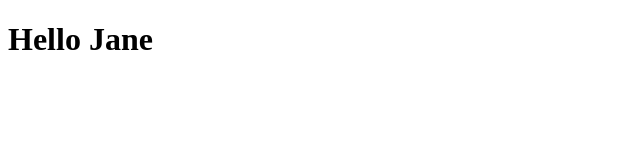
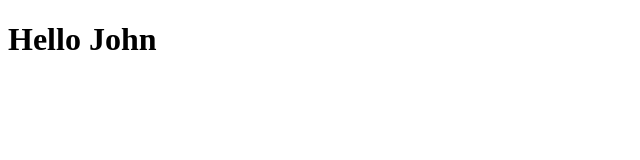
Before and after one commit to ML-ex/Number-Game, a React app: page / in a window 1280 px wide. Shown: the top 160 px of the page, without its empty margins (0-640 px from the left). Built offline with nearby package versions, Linux system fonts and the light colour scheme; the HTML template or start-up script is replaced by a standard one.

Commit message:
added components for the homepage

```diff
--- a/src/App.js
+++ b/src/App.js
@@ -1,17 +1,12 @@
 import React from "react";
 import { hot } from 'react-hot-loader/root';
+import Homepage from './homepage/Homepage.js'
 
 class App extends React.Component {
-render() {
-const { name } = this.props;
-return (
-<>
-<h1>
-Hello {name}
-</h1>
-</>
-);
-}
+    render() {
+
+        return ( < Homepage name = "John" / > );
+    }
 }
 
 export default hot(App);
--- /dev/null
+++ b/src/homepage/Homepage.js
@@ -0,0 +1,14 @@
+import React from "react";
+
+class Homepage extends React.Component {
+    render() {
+        const { name } = this.props;
+        return ( <
+            h1 >
+            Hello { name } <
+            /h1 >
+        );
+    }
+}
+
+export default Homepage;
--- a/src/index.js
+++ b/src/index.js
@@ -3,4 +3,4 @@ import ReactDOM from "react-dom";
 import App from "./App";
 
 var appNode = document.getElementById("app");
-ReactDOM.render(<App name="Jane" />, appNode);
+ReactDOM.render( < App / > , appNode);
```
Also changed, not shown: src/homepage/game.js (added), src/homepage/results.js (added), src/homepage/rules.js (added).
